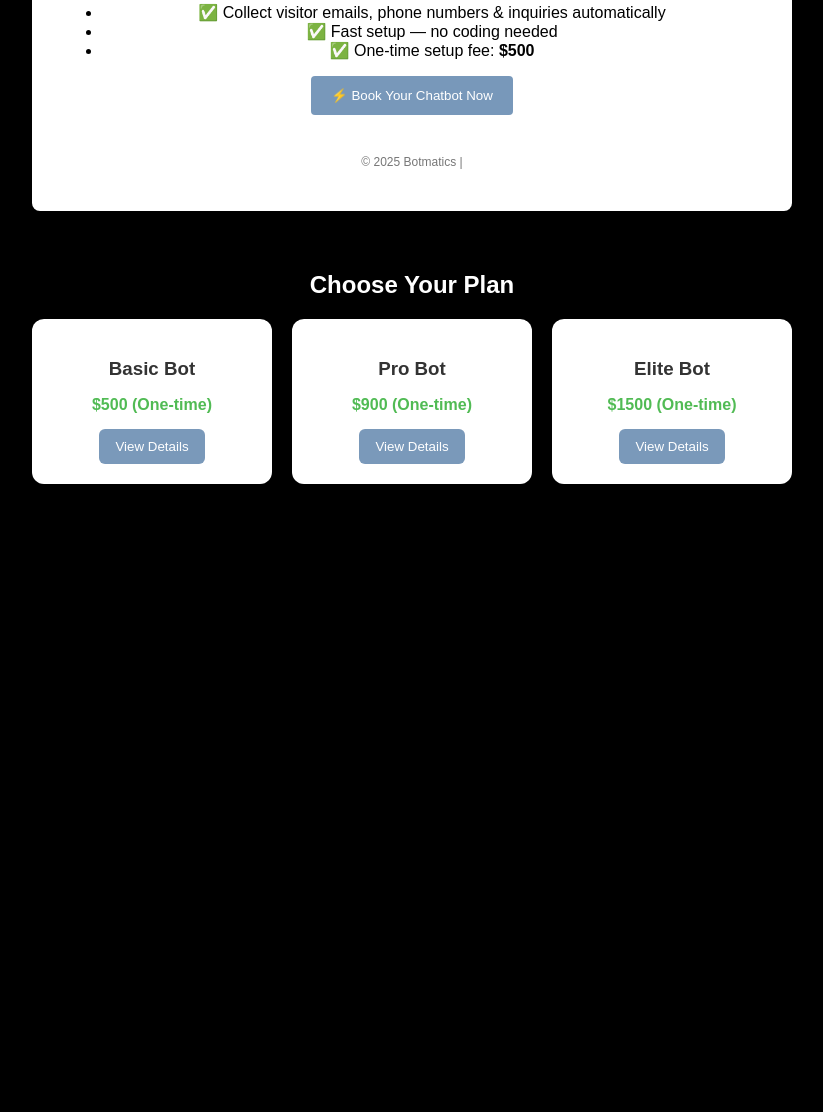
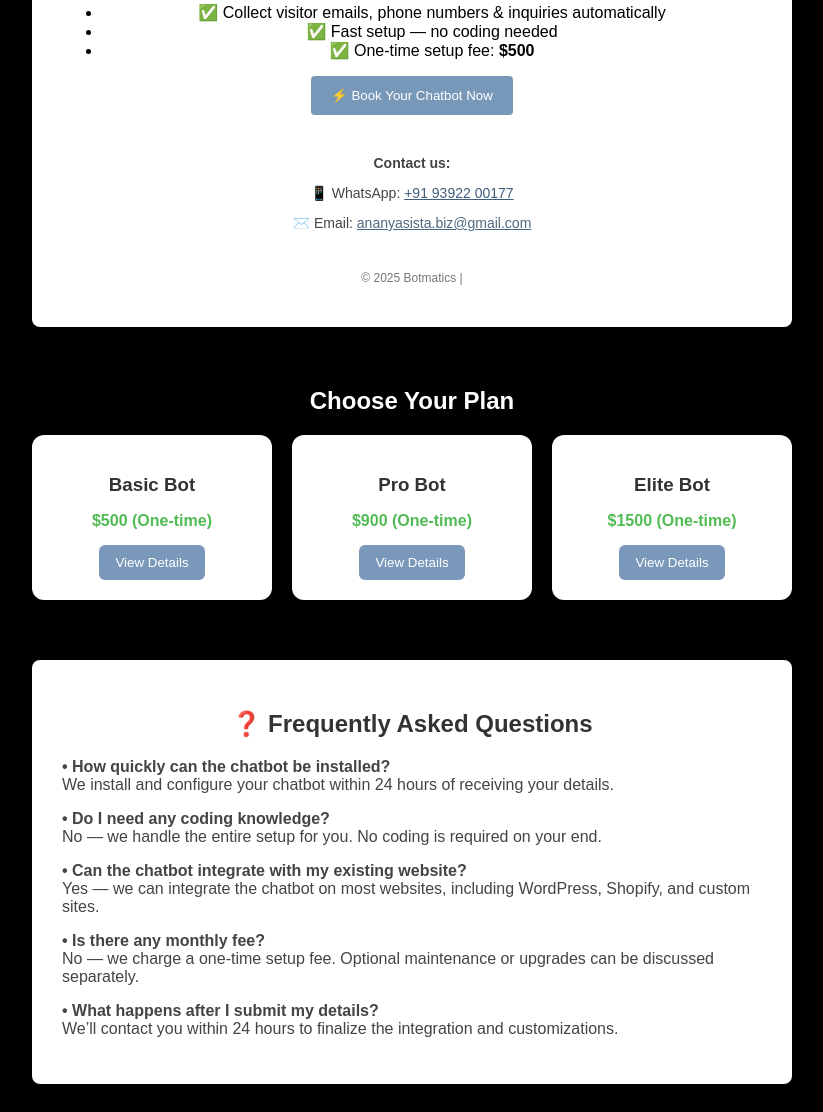
Before and after one commit to ananyasista0/Botmatics, a plain HTML site: page index.html in a window 1280 px wide. Shown: the part 696-1808 px from the top of the page, without its empty margins (228-1051 px from the left). Before the commit the page ends 1208 px from the top, so only its background shows below. Drawn offline with Linux system fonts and the light colour scheme.

Commit message:
Update index.html

```diff
--- a/index.html
+++ b/index.html
@@ -12,6 +12,7 @@
     }
 
     .container {
+
       max-width: 700px;
       margin: auto;
       background: white;
@@ -19,10 +20,14 @@
       border-radius: 8px;
       box-shadow: 0 2px 5px rgba(0,0,0,0.1);
       text-align: center;
+
+
+
     }
 
     button { padding: 12px 20px; background: #7898ba; color: white; border: none; border-radius: 4px; cursor: pointer; }
     button:hover { background: #6f7a86; }
+
 
     .modal {
       display: none;
@@ -93,6 +98,7 @@
         transform: translateY(0);
       }
     }
+
 
     .success-modal {
       display: none;
@@ -209,10 +215,14 @@
   </ul>
 
   <button onclick="openModal()">⚡ Book Your Chatbot Now</button>
+  <div style="margin-top:40px; font-size:14px; color:#444;">
+    <p><strong>Contact us:</strong></p>
+    <p>📱 WhatsApp: <a href="https://wa.me/919392200177" target="_blank" style="color:#405d7c;">+91 93922 00177</a></p>
+    <p>✉️ Email: <a href="mailto:ananyasista.biz@gmail.com" style="color:#4e6781;">ananyasista.biz@gmail.com</a></p>
+  </div>
 
   <p style="margin-top:40px; font-size:12px; color:#777;">© 2025 Botmatics |</p>
 </div>
-
 
 <div id="myModal" class="modal">
   <div class="modal-content">
@@ -229,7 +239,6 @@
     </div>
   </div>
 </div>
-
 
 <div id="successModal" class="success-modal">
   <div class="success-content">
@@ -263,6 +272,18 @@
 
   </div>
 </div>
+
+<div class="faq-container" style="background:white; border-radius:8px; padding:30px; margin-top:60px; max-width:700px; margin-left:auto; margin-right:auto; box-shadow:0 2px 8px rgba(0,0,0,0.2);">
+    <h2 style="text-align:center; color:#333; margin-bottom:20px;">❓ Frequently Asked Questions</h2>
+    <div style="text-align:left; color:#444;">
+      <p><strong>• How quickly can the chatbot be installed?</strong><br>We install and configure your chatbot within 24 hours of receiving your details.</p>
+      <p><strong>• Do I need any coding knowledge?</strong><br>No — we handle the entire setup for you. No coding is required on your end.</p>
+      <p><strong>• Can the chatbot integrate with my existing website?</strong><br>Yes — we can integrate the chatbot on most websites, including WordPress, Shopify, and custom sites.</p>
+      <p><strong>• Is there any monthly fee?</strong><br>No — we charge a one-time setup fee. Optional maintenance or upgrades can be discussed separately.</p>
+      <p><strong>• What happens after I submit my details?</strong><br>We’ll contact you within 24 hours to finalize the integration and customizations.</p>
+    </div>
+  </div>
+
 
 
 <div id="planModal" class="modal">
@@ -332,6 +353,7 @@
     const title = document.getElementById('planTitle');
     const details = document.getElementById('planDetails');
 
+
     let content = '';
 
     if (plan === 'Basic Bot') {
```
